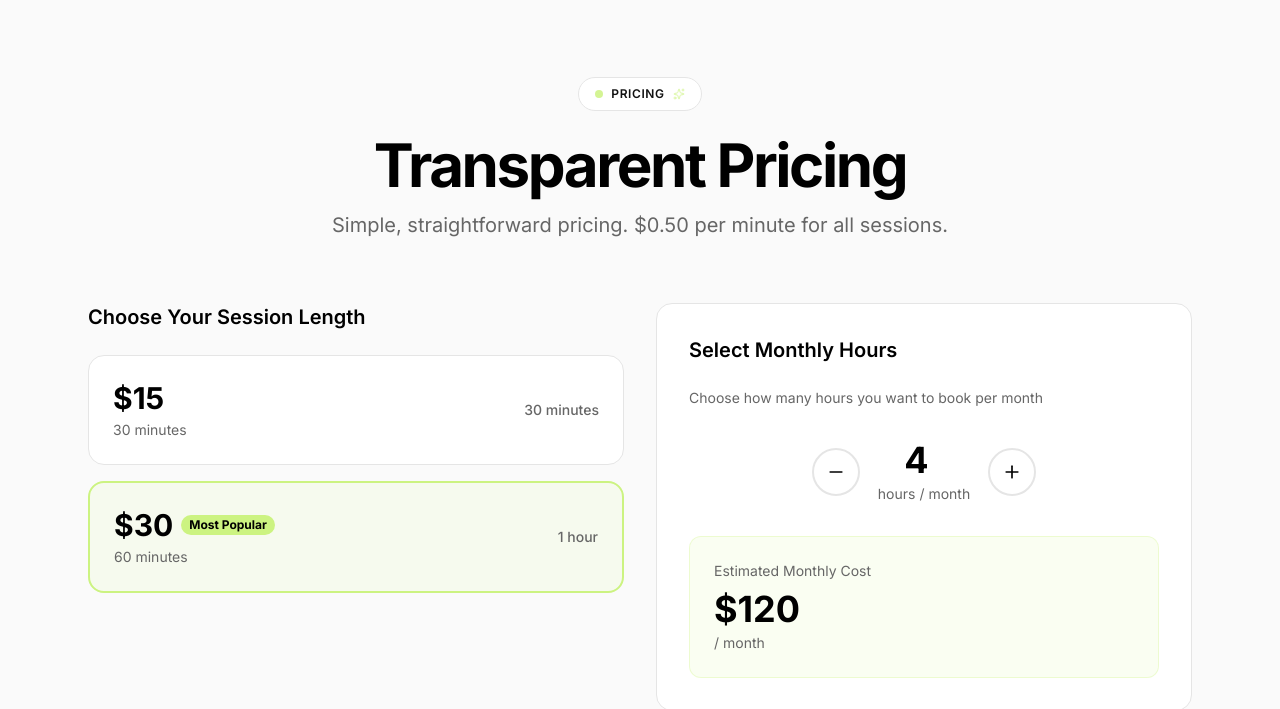
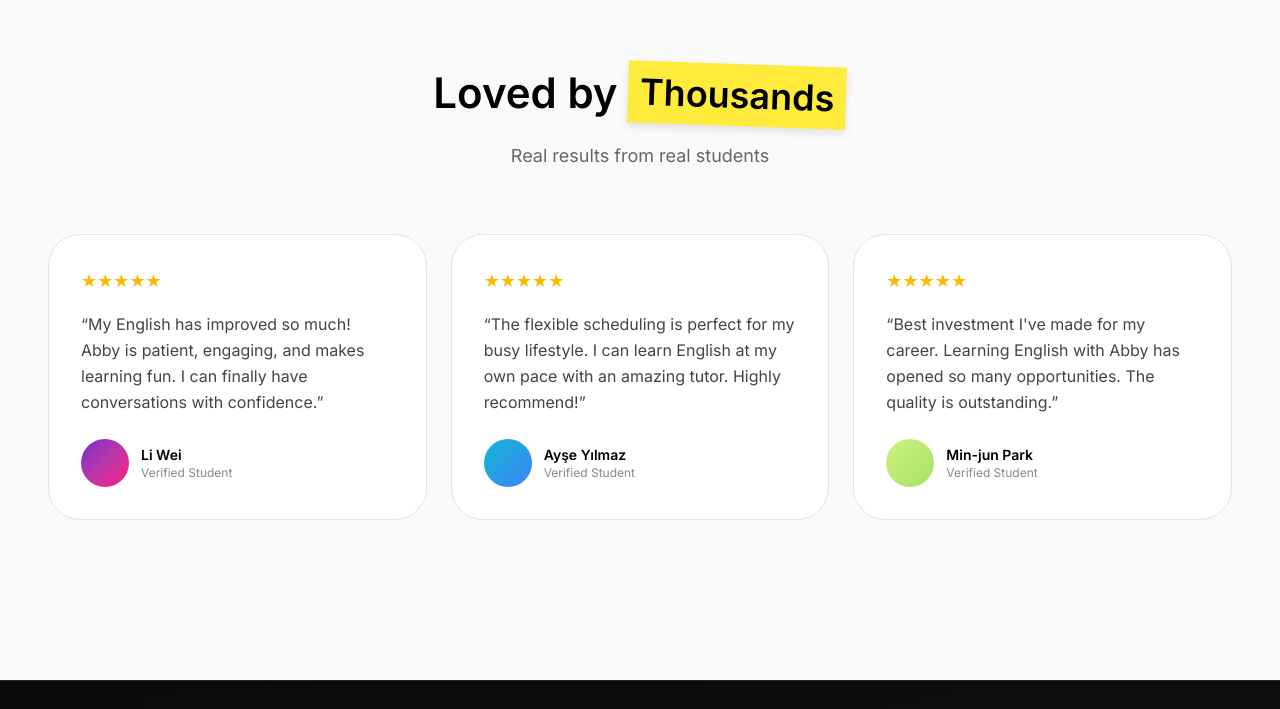
Before and after one commit to supermarios77/Linglix, a Next.js app: page /en in a window 1280 px wide. Shown: the part 1492-2201 px from the top of the page. Built offline with nearby package versions, Linux system fonts and the light colour scheme; no server answers; the database is empty.

Commit message:
🗑️ Remove pricing section from landing page

```diff
--- a/app/[locale]/page.tsx
+++ b/app/[locale]/page.tsx
@@ -5,7 +5,6 @@ import { BackgroundBlobs } from "@/components/landing/BackgroundBlobs";
 import { HeroSection } from "@/components/landing/HeroSection";
 import { MarqueeTicker } from "@/components/landing/MarqueeTicker";
 import { FeaturedTutors } from "@/components/landing/FeaturedTutors";
-import { PricingSection } from "@/components/landing/PricingSection";
 import { Testimonials } from "@/components/landing/Testimonials";
 import { Footer } from "@/components/landing/Footer";
 
@@ -49,7 +48,6 @@ export default async function HomePage({
         <HeroSection locale={locale} session={session} />
         <MarqueeTicker items={marqueeItems} />
         <FeaturedTutors locale={locale} />
-        <PricingSection locale={locale} />
         <Testimonials locale={locale} />
         <Footer locale={locale} session={session} />
       </div>
```
